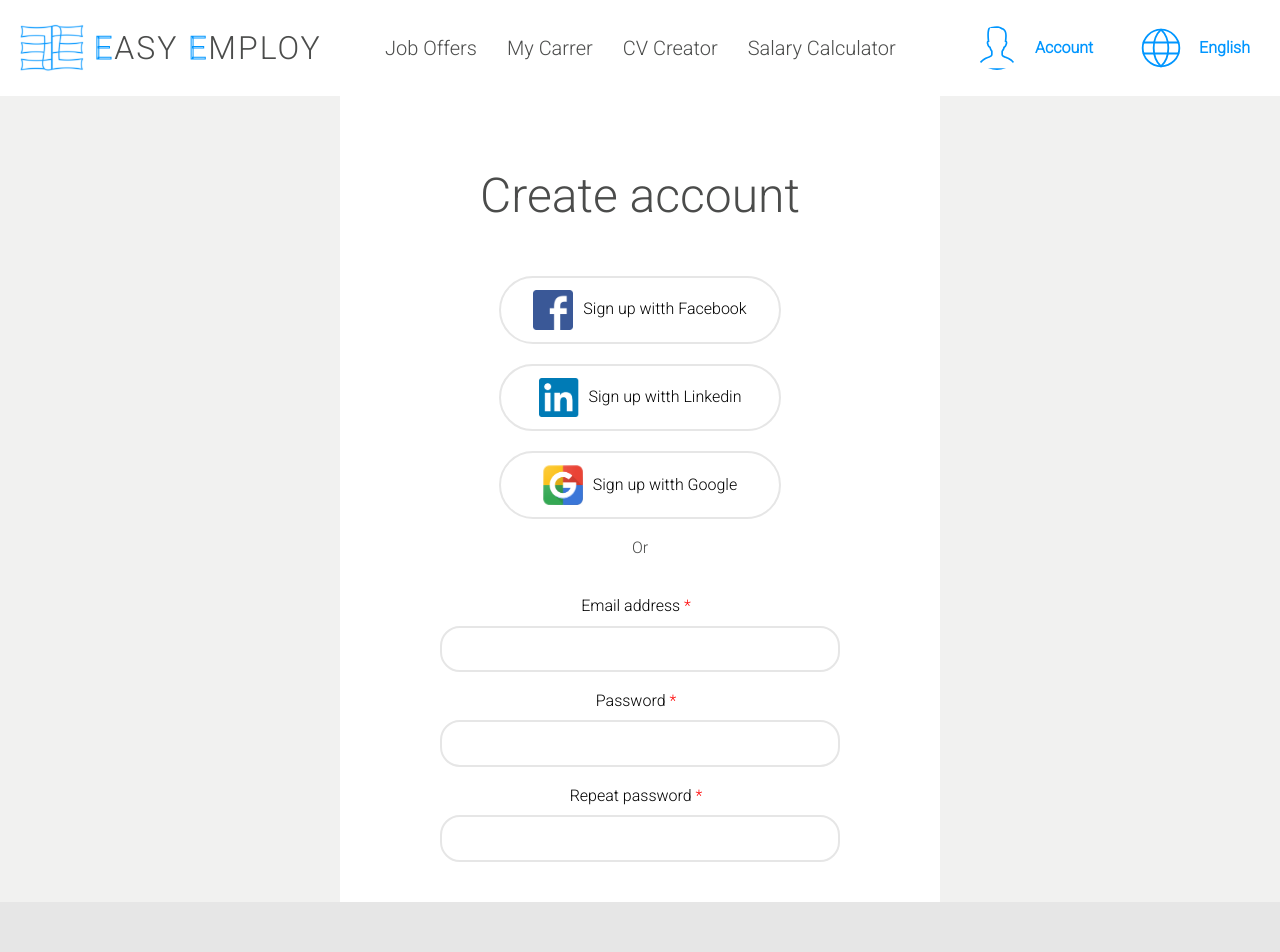
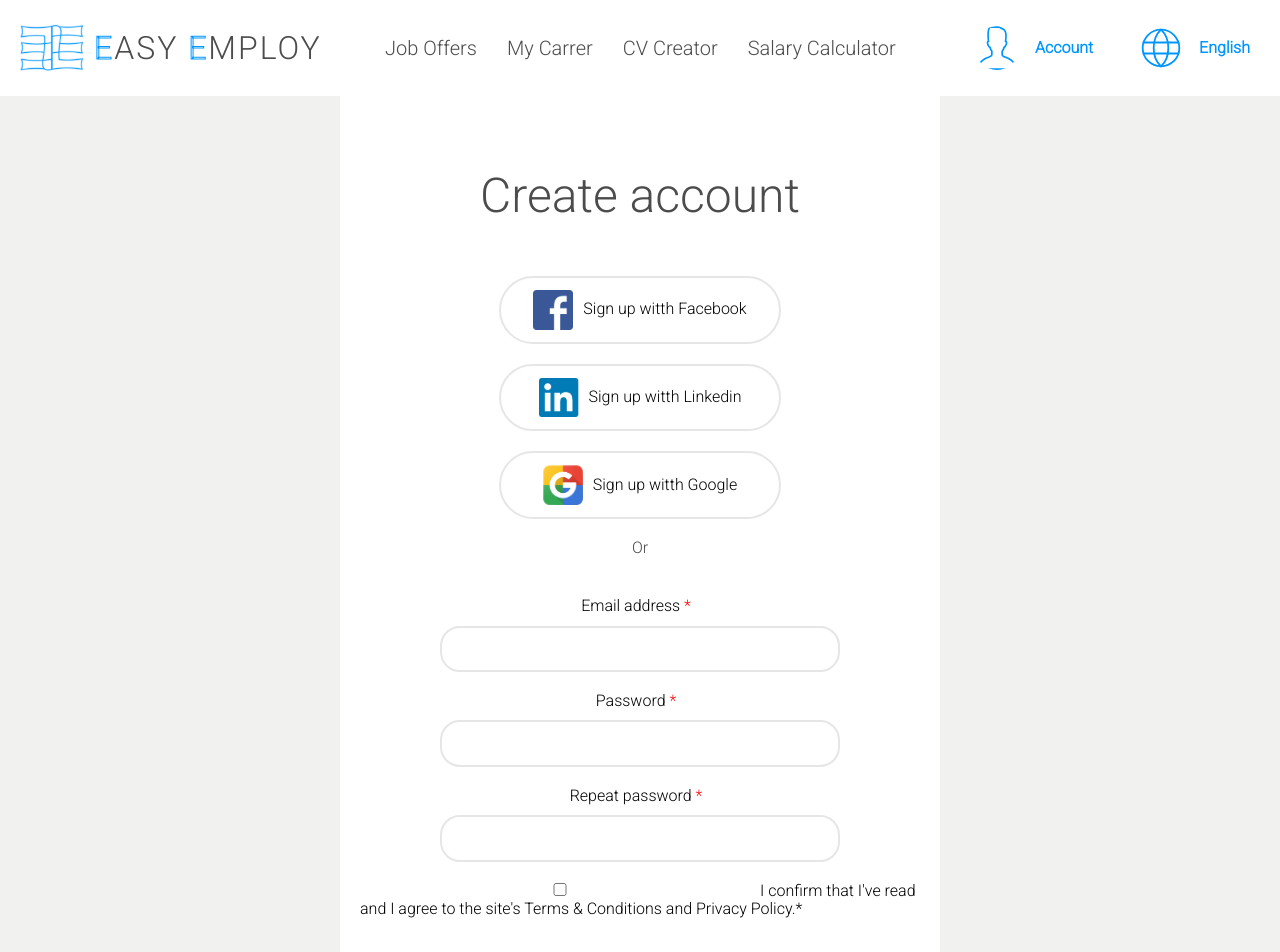
Before and after one commit to mizdebski77/Easy-Employ, a React (Create React App) app: page /Register in a window 1280 px wide. Shown: the top 952 px of the page. Built offline with nearby package versions, Linux system fonts and the light colour scheme.

Commit message:
Checkbox added

```diff
--- a/src/features/Register/register.tsx
+++ b/src/features/Register/register.tsx
@@ -1,5 +1,5 @@
 import React from 'react';
-import { Form, Icon, IconContainer, IconSpan, IconsWrapper, Input, Label, RegisterTitle, SignUpPanel, Span, SpanColor, Wrapper } from './styledRegister';
+import { Form, Icon, IconContainer, IconSpan, IconsWrapper, InfoWrapper, InformationSpan, InfosWrapper, Input, Label, RegisterTitle, SignUpPanel, Span, SpanColor, Wrapper } from './styledRegister';
 import fb from '../../common/Images/SocialMedia/fb.png';
 import link from '../../common/Images/SocialMedia/link.png';
 import google from '../../common/Images/SocialMedia/google.png';
@@ -34,6 +34,18 @@ export const Register = () => {
                     <Label>Repeat password <SpanColor>*</SpanColor></Label>
                     <Input />
                 </Form>
+
+                <InfosWrapper>
+                    <InfoWrapper>
+                        <Input type='checkbox' />
+                        <InformationSpan>I confirm that I've read and I agree to the site's Terms & Conditions and Privacy Policy.*</InformationSpan>
+                    </InfoWrapper>
+
+                    {/* <InfoWrapper>
+                        <Input type='checkbox' />
+                        <InformationSpan></InformationSpan>
+                    </InfoWrapper> */}
+                </InfosWrapper>
             </SignUpPanel>
         </Wrapper>
     );
--- a/src/features/Register/styledRegister.ts
+++ b/src/features/Register/styledRegister.ts
@@ -97,6 +97,10 @@ export const Input = styled.input`
     };
 `;
 
+export const CheckBox = styled.input`
+
+`;
+
 export const InfosWrapper =styled.div`
 
 `;
```
